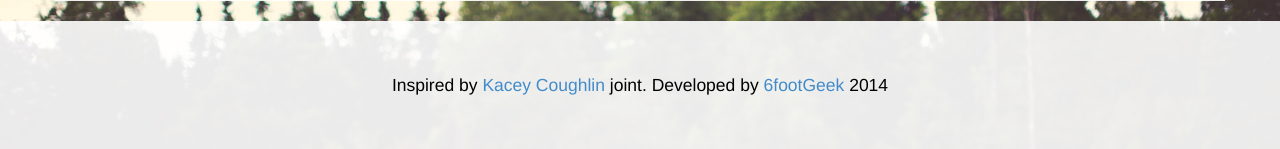
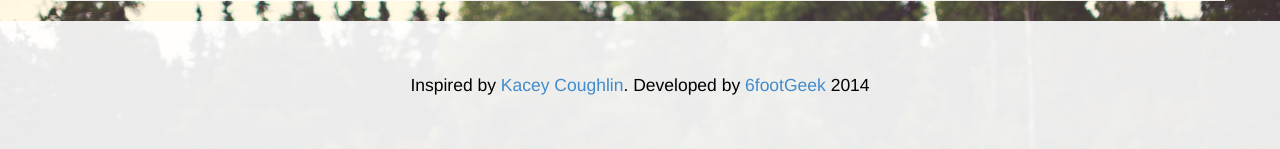
Before and after one commit to 6footGeek/twitbully.com, a PHP site: page /index.php in a window 1280 px wide. Shown: the part 995-1144 px from the top of the page. Run offline with PHP 8.4, Linux system fonts and the light colour scheme; some libraries are stand-ins or nearby versions.

Commit message:
Update footer.php

```diff
--- a/footer.php
+++ b/footer.php
@@ -2,7 +2,7 @@
         <div class="container">
             <div class="row">
                 <div class="col-lg-12 text-center">
-                    <p>Inspired by <a href="//www.kaceycoughlin.com" title="Kacey Coughlin Web Design and Development">Kacey Coughlin</a> joint. Developed by <a href="http://6footgeek.com" title="6footGeek Software Development">6footGeek</a> 2014</p>
+                    <p>Inspired by <a href="//www.kaceycoughlin.com" title="Kacey Coughlin Web Design and Development">Kacey Coughlin</a>. Developed by <a href="http://6footgeek.com" title="6footGeek Software Development">6footGeek</a> 2014</p>
                 </div>
             </div>
         </div>
```
